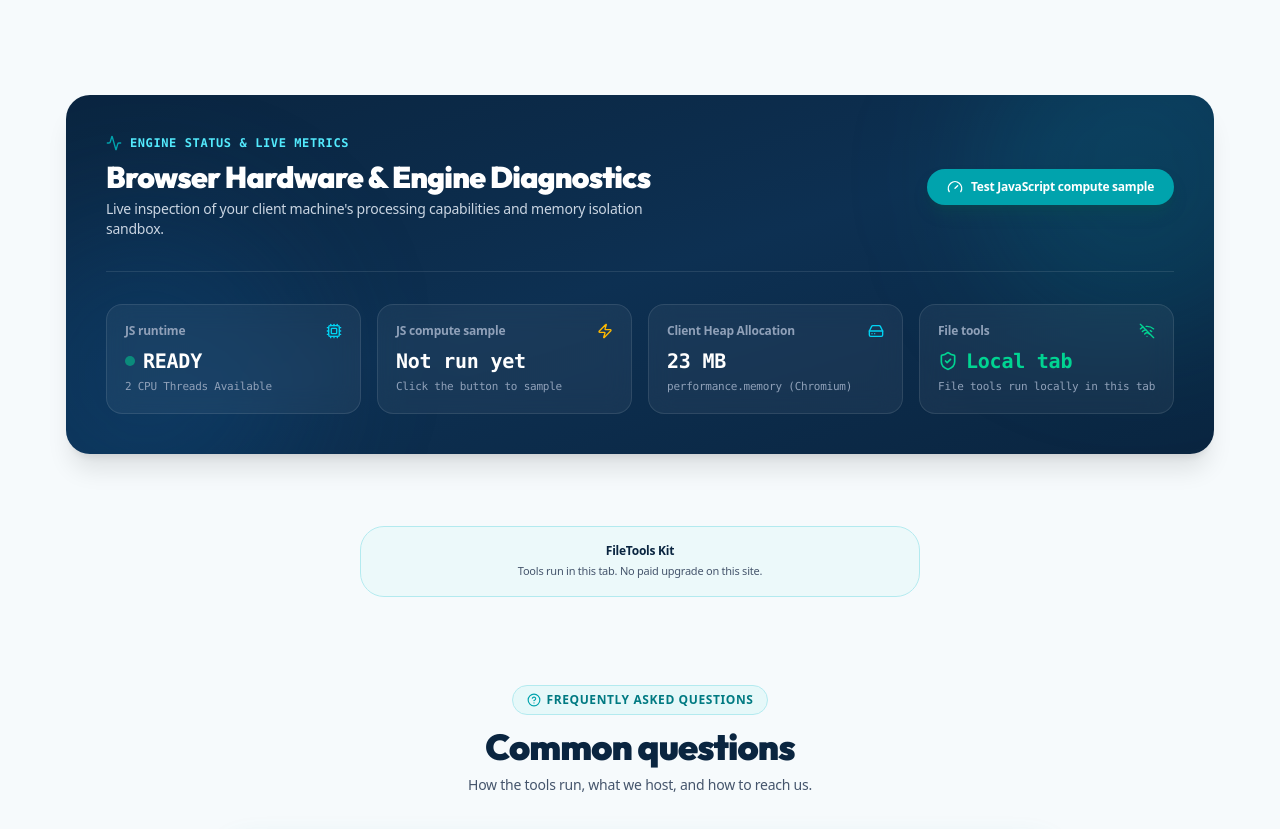
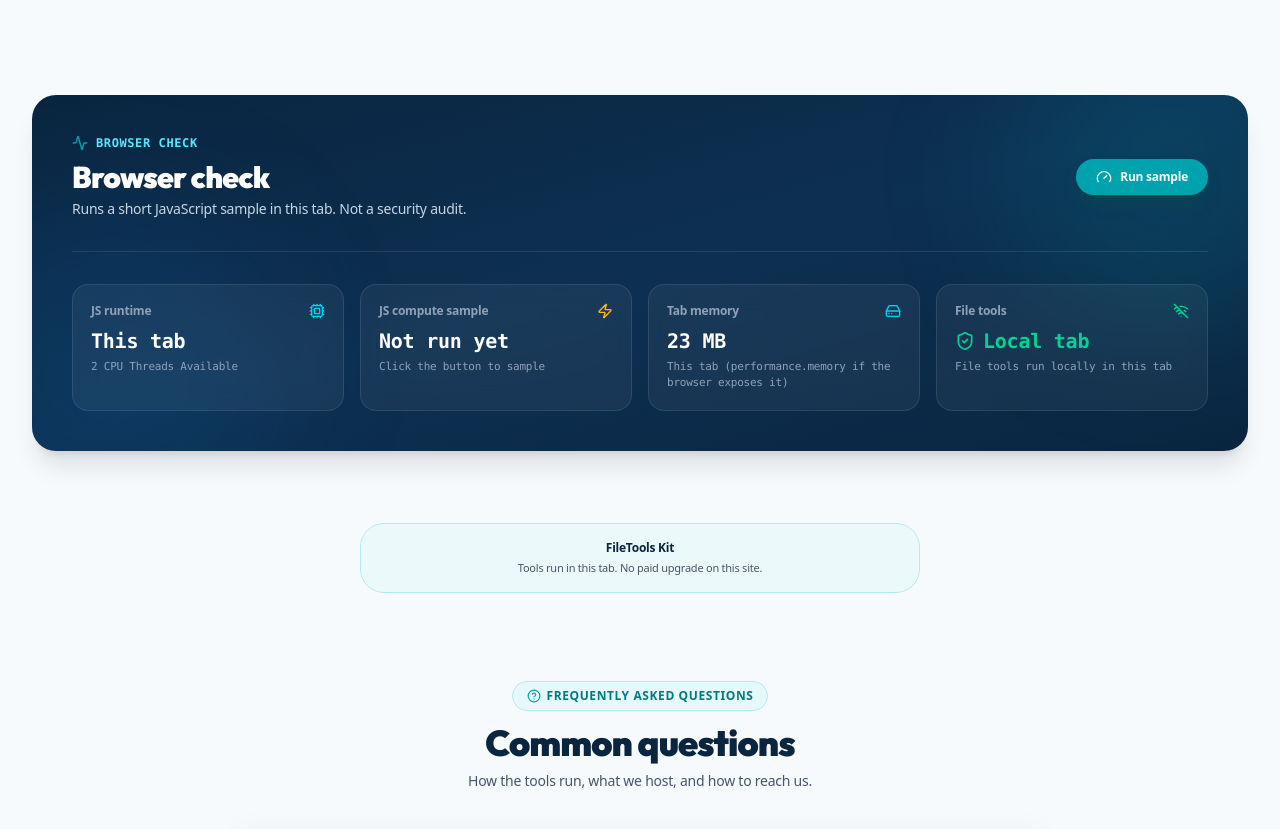
Before and after one commit to Sourendas/OmniCraft-Studio, a React (Vite) app: page / in a window 1280 px wide. Shown: the part 4480-5309 px from the top of the page. Built offline with nearby package versions, Linux system fonts and the light colour scheme.

Commit message:
Rewrite diagnostics as Browser check, not engine metrics

```diff
--- a/src/components/home/LiveSystemDiagnostics.tsx
+++ b/src/components/home/LiveSystemDiagnostics.tsx
@@ -6,15 +6,13 @@ import {
   ShieldCheck,
   Zap,
   RefreshCw,
-  CheckCircle2,
   WifiOff,
-  Sparkles,
   Gauge
 } from 'lucide-react';
 
 export const LiveSystemDiagnostics: React.FC = () => {
   const [heapSizeMb, setHeapSizeMb] = useState<number>(32);
-  const [wasmOpsPerSec, setWasmOpsPerSec] = useState<number | null>(null);
+  const [jsLoopsPerSec, setJsLoopsPerSec] = useState<number | null>(null);
   const [isBenchmarking, setIsBenchmarking] = useState(false);
   const [browserHardwareConcurrency, setBrowserHardwareConcurrency] = useState<number>(8);
 
@@ -22,7 +20,6 @@ export const LiveSystemDiagnostics: React.FC = () => {
     if (typeof navigator !== 'undefined' && navigator.hardwareConcurrency) {
       setBrowserHardwareConcurrency(navigator.hardwareConcurrency);
     }
-    // Estimate baseline memory if performance.memory is available, else simulated dynamic client heap
     const mem = (performance as unknown as { memory?: { usedJSHeapSize?: number } }).memory;
     if (mem && mem.usedJSHeapSize) {
       setHeapSizeMb(Math.round(mem.usedJSHeapSize / (1024 * 1024)));
@@ -35,119 +32,56 @@ export const LiveSystemDiagnostics: React.FC = () => {
     setIsBenchmarking(true);
     const start = performance.now();
     const iterations = 50000;
-
-    // Run intensive in-browser mathematical & hashing calculations
     let sum = 0;
     for (let i = 0; i < iterations; i++) {
       sum += Math.sqrt(i) * Math.sin(i);
     }
-
-    const testBytes = new TextEncoder().encode('OmniCraft-Benchmark-' + sum);
+    const testBytes = new TextEncoder().encode('FileToolsKit-Benchmark-' + sum);
     await crypto.subtle.digest('SHA-256', testBytes);
-
     const elapsed = performance.now() - start;
-    const opsPerSec = Math.round((iterations / elapsed) * 1000);
-    setWasmOpsPerSec(opsPerSec);
+    setJsLoopsPerSec(Math.round((iterations / elapsed) * 1000));
     setIsBenchmarking(false);
   };
 
   return (
     <section className="py-12 px-4 sm:px-6 lg:px-8 max-w-7xl mx-auto relative z-10">
       <div className="rounded-3xl bg-gradient-to-br from-[#0A2540] via-[#0D3052] to-[#0A2540] p-6 sm:p-10 text-white shadow-xl relative overflow-hidden">
-        {/* Ambient subtle glow */}
         <div className="absolute -right-20 -top-20 w-80 h-80 bg-[#00A3AD]/15 rounded-full blur-3xl pointer-events-none" />
         <div className="absolute -left-20 -bottom-20 w-80 h-80 bg-[#0F4C81]/30 rounded-full blur-3xl pointer-events-none" />
-
         <div className="relative z-10">
-          {/* Header Row */}
           <div className="flex flex-col md:flex-row md:items-center justify-between gap-4 pb-8 border-b border-white/10">
             <div>
               <div className="flex items-center gap-2 text-xs font-mono text-cyan-300 font-bold mb-2">
                 <Activity className="w-4 h-4 text-[#00A3AD]" />
-                <span className="uppercase tracking-wider">Engine Status & Live Metrics</span>
+                <span className="uppercase tracking-wider">Browser check</span>
               </div>
-              <h3 className="text-2xl sm:text-3xl font-black text-white tracking-tight">
-                Browser Hardware & Engine Diagnostics
-              </h3>
-              <p className="text-xs sm:text-sm text-slate-300 mt-1 max-w-xl font-medium">
-                Live inspection of your client machine's processing capabilities and memory isolation sandbox.
-              </p>
+              <h2 className="text-2xl sm:text-3xl font-black text-white tracking-tight">Browser check</h2>
+              <p className="text-xs sm:text-sm text-slate-300 mt-1 max-w-xl font-medium">Runs a short JavaScript sample in this tab. Not a security audit.</p>
             </div>
-
-            <button
-              id="run-engine-benchmark-btn"
-              onClick={runBenchmark}
-              disabled={isBenchmarking}
-              className="flex items-center gap-2 px-5 py-2.5 rounded-full bg-[#00A3AD] hover:bg-[#00B5B8] text-white text-xs font-black transition-all cursor-pointer disabled:opacity-50 shadow-lg shadow-teal-900/40 shrink-0"
-            >
-              {isBenchmarking ? (
-                <>
-                  <RefreshCw className="w-4 h-4 animate-spin" />
-                  <span>Benchmarking CPU Engine...</span>
-                </>
-              ) : (
-                <>
-                  <Gauge className="w-4 h-4" />
-                  <span>Test JavaScript compute sample</span>
-                </>
-              )}
+            <button id="run-engine-benchmark-btn" onClick={runBenchmark} disabled={isBenchmarking} className="flex items-center gap-2 px-5 py-2.5 rounded-full bg-[#00A3AD] hover:bg-[#00B5B8] text-white text-xs font-black transition-all cursor-pointer disabled:opacity-50 shadow-lg shadow-teal-900/40 shrink-0">
+              {isBenchmarking ? (<><RefreshCw className="w-4 h-4 animate-spin" /><span>Sampling JavaScript...</span></>) : (<><Gauge className="w-4 h-4" /><span>Run sample</span></>)}
             </button>
           </div>
-
-          {/* 4 Live Diagnostic Metric Tiles */}
           <div className="grid grid-cols-1 sm:grid-cols-2 lg:grid-cols-4 gap-4 pt-8">
             <div className="p-4.5 rounded-2xl bg-white/5 border border-white/10 backdrop-blur-md">
-              <div className="flex items-center justify-between text-slate-400 mb-2">
-                <span className="text-xs font-bold">JS runtime</span>
-                <Cpu className="w-4 h-4 text-cyan-400" />
-              </div>
-              <div className="text-xl font-black text-white font-mono flex items-center gap-2">
-                <span className="w-2.5 h-2.5 rounded-full bg-emerald-400 animate-pulse" />
-                <span>READY</span>
-              </div>
-              <p className="text-[11px] text-slate-400 mt-1 font-mono">
-                {browserHardwareConcurrency} CPU Threads Available
-              </p>
+              <div className="flex items-center justify-between text-slate-400 mb-2"><span className="text-xs font-bold">JS runtime</span><Cpu className="w-4 h-4 text-cyan-400" /></div>
+              <div className="text-xl font-black text-white font-mono flex items-center gap-2"><span>This tab</span></div>
+              <p className="text-[11px] text-slate-400 mt-1 font-mono">{browserHardwareConcurrency} CPU Threads Available</p>
             </div>
-
             <div className="p-4.5 rounded-2xl bg-white/5 border border-white/10 backdrop-blur-md">
-              <div className="flex items-center justify-between text-slate-400 mb-2">
-                <span className="text-xs font-bold">JS compute sample</span>
-                <Zap className="w-4 h-4 text-amber-400" />
-              </div>
-              <div className="text-xl font-black text-white font-mono">
-                {wasmOpsPerSec ? `${(wasmOpsPerSec / 1000).toFixed(0)}k loops/sec` : 'Not run yet'}
-              </div>
-              <p className="text-[11px] text-slate-400 mt-1 font-mono">
-                {wasmOpsPerSec ? 'JS loop + SHA-256 sample' : 'Click the button to sample'}
-              </p>
+              <div className="flex items-center justify-between text-slate-400 mb-2"><span className="text-xs font-bold">JS compute sample</span><Zap className="w-4 h-4 text-amber-400" /></div>
+              <div className="text-xl font-black text-white font-mono">{jsLoopsPerSec ? `${(jsLoopsPerSec / 1000).toFixed(0)}k loops/sec` : 'Not run yet'}</div>
+              <p className="text-[11px] text-slate-400 mt-1 font-mono">{jsLoopsPerSec ? 'JS loop + SHA-256 sample' : 'Click the button to sample'}</p>
             </div>
-
             <div className="p-4.5 rounded-2xl bg-white/5 border border-white/10 backdrop-blur-md">
-              <div className="flex items-center justify-between text-slate-400 mb-2">
-                <span className="text-xs font-bold">Client Heap Allocation</span>
-                <HardDrive className="w-4 h-4 text-cyan-400" />
-              </div>
-              <div className="text-xl font-black text-white font-mono">
-                {heapSizeMb >= 0 ? `${heapSizeMb} MB` : 'Not exposed'}
-              </div>
-              <p className="text-[11px] text-slate-400 mt-1 font-mono">
-                {heapSizeMb >= 0 ? 'performance.memory (Chromium)' : 'Not exposed in this browser'}
-              </p>
+              <div className="flex items-center justify-between text-slate-400 mb-2"><span className="text-xs font-bold">Tab memory</span><HardDrive className="w-4 h-4 text-cyan-400" /></div>
+              <div className="text-xl font-black text-white font-mono">{heapSizeMb >= 0 ? `${heapSizeMb} MB` : 'Not exposed'}</div>
+              <p className="text-[11px] text-slate-400 mt-1 font-mono">This tab (performance.memory if the browser exposes it)</p>
             </div>
-
             <div className="p-4.5 rounded-2xl bg-white/5 border border-white/10 backdrop-blur-md">
-              <div className="flex items-center justify-between text-slate-400 mb-2">
-                <span className="text-xs font-bold">File tools</span>
-                <WifiOff className="w-4 h-4 text-emerald-400" />
-              </div>
-              <div className="text-xl font-black text-emerald-400 font-mono flex items-center gap-2">
-                <ShieldCheck className="w-5 h-5 text-emerald-400" />
-                <span>Local tab</span>
-              </div>
-              <p className="text-[11px] text-slate-400 mt-1 font-mono">
-                File tools run locally in this tab
-              </p>
+              <div className="flex items-center justify-between text-slate-400 mb-2"><span className="text-xs font-bold">File tools</span><WifiOff className="w-4 h-4 text-emerald-400" /></div>
+              <div className="text-xl font-black text-emerald-400 font-mono flex items-center gap-2"><ShieldCheck className="w-5 h-5 text-emerald-400" /><span>Local tab</span></div>
+              <p className="text-[11px] text-slate-400 mt-1 font-mono">File tools run locally in this tab</p>
             </div>
           </div>
         </div>
```
